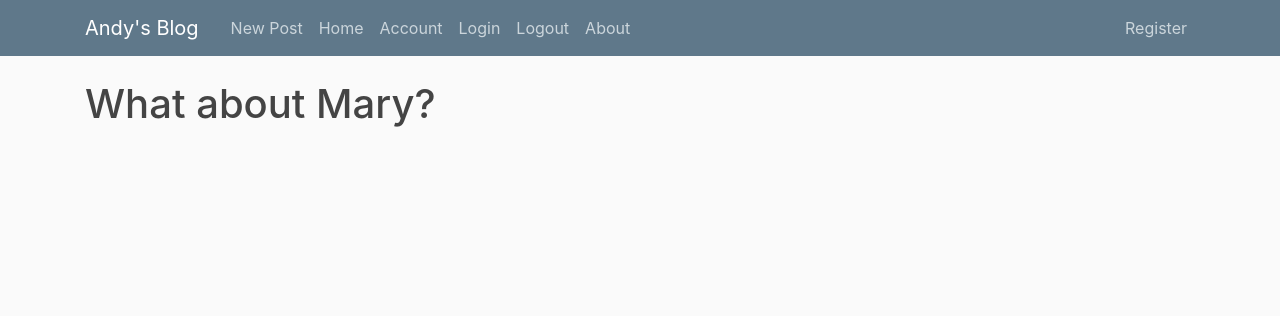
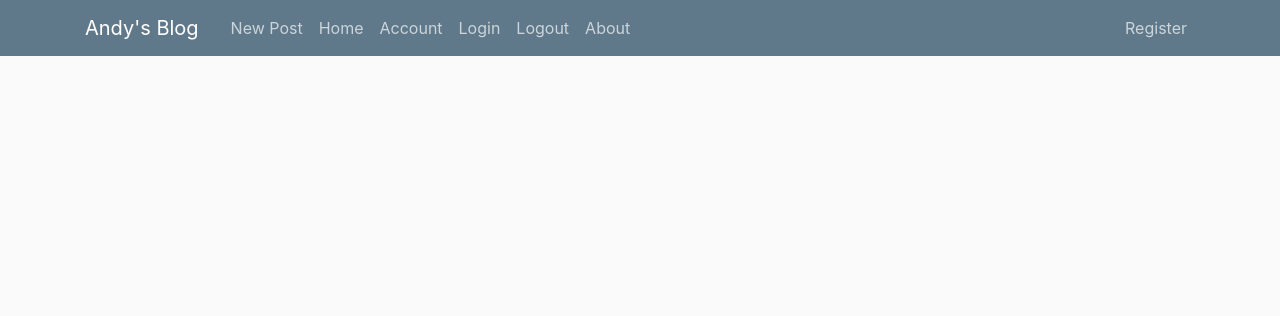
Before and after one commit to bhavyakundra/Blog-Site, a Flask app: page /mary in a window 1280 px wide. Shown: the top 316 px of the page. Run offline with Flask 2, Linux system fonts and the light colour scheme; parts of the project's set-up code (start-up, migrations or seed data) failed here and were passed over; some libraries are stand-ins or nearby versions.

Commit message:
8-14-mary3

```diff
--- a/flask_blog_andy/flaskblog/templates/mary.html
+++ b/flask_blog_andy/flaskblog/templates/mary.html
@@ -1,4 +1,3 @@
 {% extends "layout.html" %}
 {% block content %}
-<h1>What about Mary?</h1>
 {% endblock content %}
--- a/flask_blog_notes.txt
+++ b/flask_blog_notes.txt
@@ -22,6 +22,5 @@ end of process - no response if successful
 questions 8/11/23
 New users cannot post after registering? Why is that?
 How can users post pics?
-Why is this url not loading?  http://54.234.152.120:8000/mary
 Where is the database and how to look up users and posts?
 How do I run queries of the database on RDS AWS?
```
